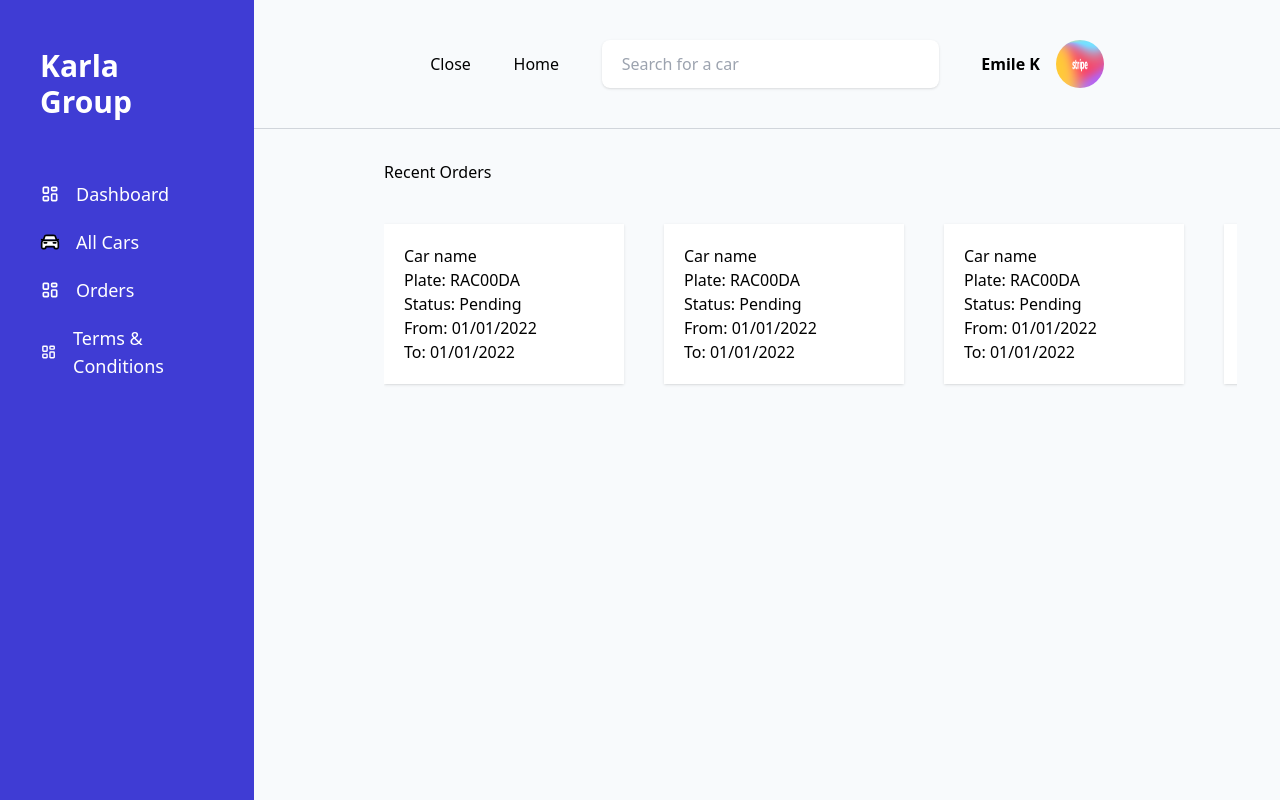
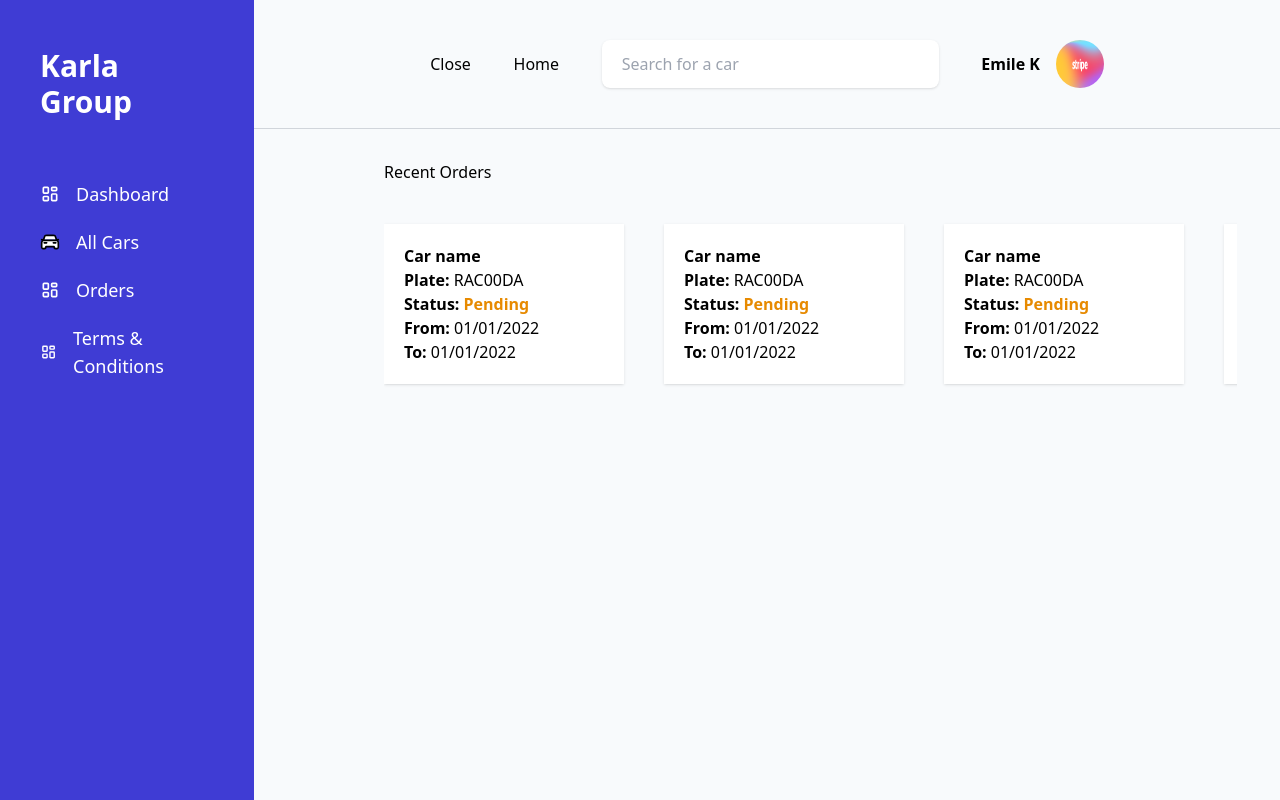
Before and after one commit to KARL-GROUP/karl-rental-fe, a Next.js app: page /generalInfo in a window 1280 px wide. Built offline with nearby package versions, Linux system fonts and the light colour scheme.

Commit message:
Feat: General info admin page

```diff
--- a/src/components/admin/GeneralInfo.tsx
+++ b/src/components/admin/GeneralInfo.tsx
@@ -45,11 +45,11 @@ const GeneralInfo = () => {
                     {recentOrders.map((order, index) => {
                         return (
                             <div className="bg-white shadow py-5 px-5 min-w-[15rem]">
-                                <h1>Car name</h1>
-                                <p>Plate: {order.plate}</p>
-                                <p>Status: {order.status}</p>
-                                <p>From: {order.from}</p>
-                                <p>To: {order.to}</p>
+                                <h1 className="font-bold">Car name</h1>
+                                <p className="font-bold">Plate: <span className="font-normal">{order.plate}</span> </p>
+                                <p className="font-bold">Status: <span className="text-[#E78A00]">{order.status}</span> </p>
+                                <p className="font-bold">From: <span className="font-normal">{order.from}</span></p>
+                                <p className="font-bold">To: <span className="font-normal">{order.to}</span></p>
                             </div>
                         )
                     })}
```
